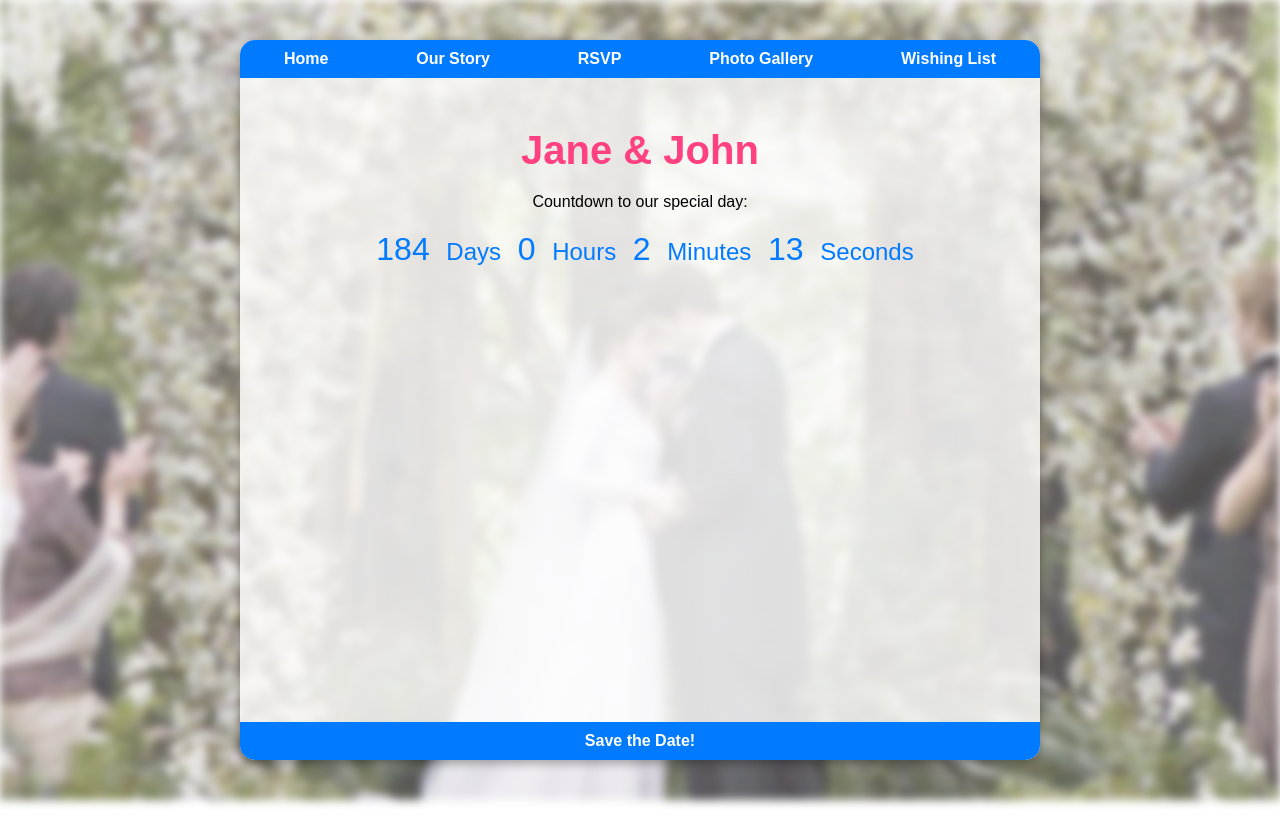
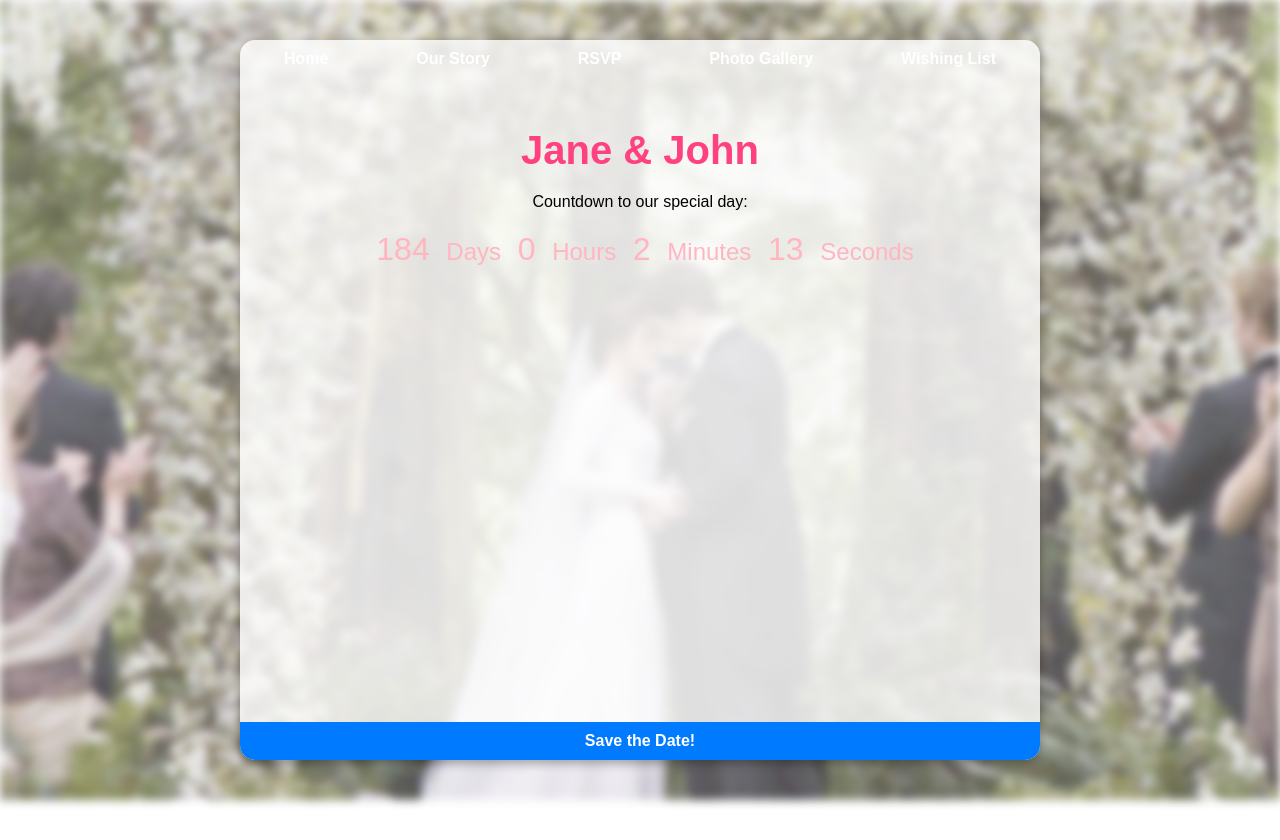
Before and after one commit to veronicalcosta/Wedding-Countdown, a plain HTML site: page index.html in a window 1280 px wide. Drawn offline with Linux system fonts and the light colour scheme.

Commit message:
color update

```diff
--- a/style.css
+++ b/style.css
@@ -44,7 +44,7 @@ body, html {
 /* Top Menu Bar */
 .menu-bar {
     width: 100%;
-    background-color: #007BFF;
+    background-color: lightpinl;
     padding: 10px 0;
     text-align: center;
 }
@@ -77,7 +77,7 @@ body, html {
 #countdown {
     margin-top: 20px;
     font-size: 1.5rem;
-    color: #007BFF;
+    color: lightpink;
 }
 
 #countdown span {
```
